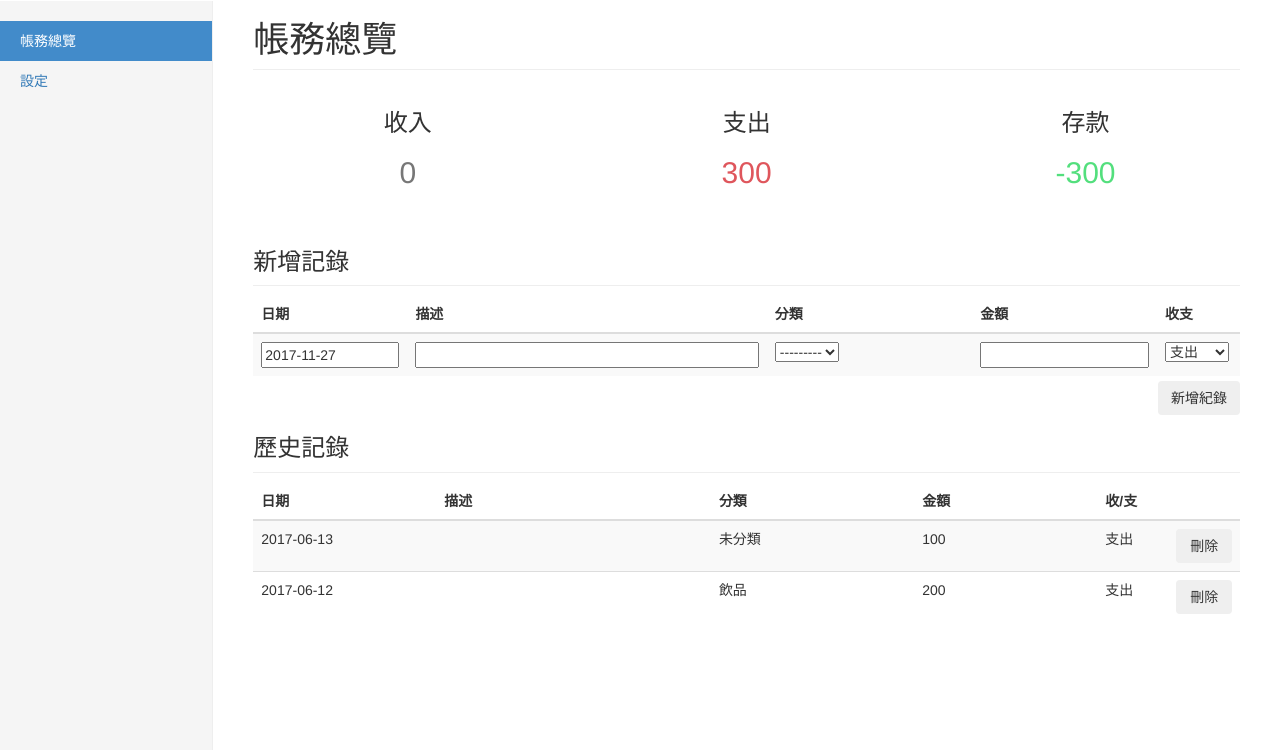
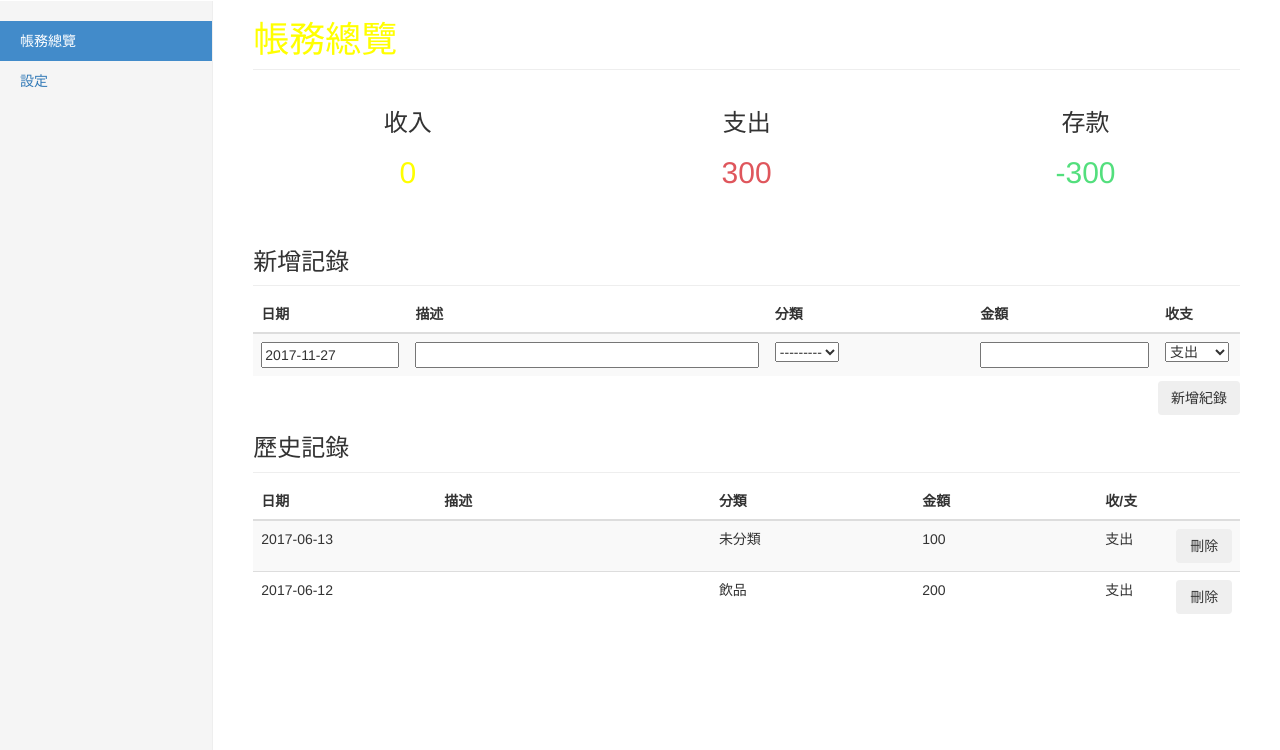
Before and after one commit to keeivan1007/account_cat, a Django app: page / in a window 1280 px wide. Shown: the part 50-800 px from the top of the page. Run offline with Django 3.2, Linux system fonts and the light colour scheme; a user stored in the database is signed in; data comes from the database, SQL or seed files in the repository; some libraries are stand-ins or nearby versions.

Commit message:
Update dashboard.css

```diff
--- a/app/static/css/dashboard.css
+++ b/app/static/css/dashboard.css
@@ -7,6 +7,9 @@ body {
   padding-top: 50px;
 }
 
+h1,h2 {
+  color:yellow
+}
 
 /*
  * Global add-ons
```
